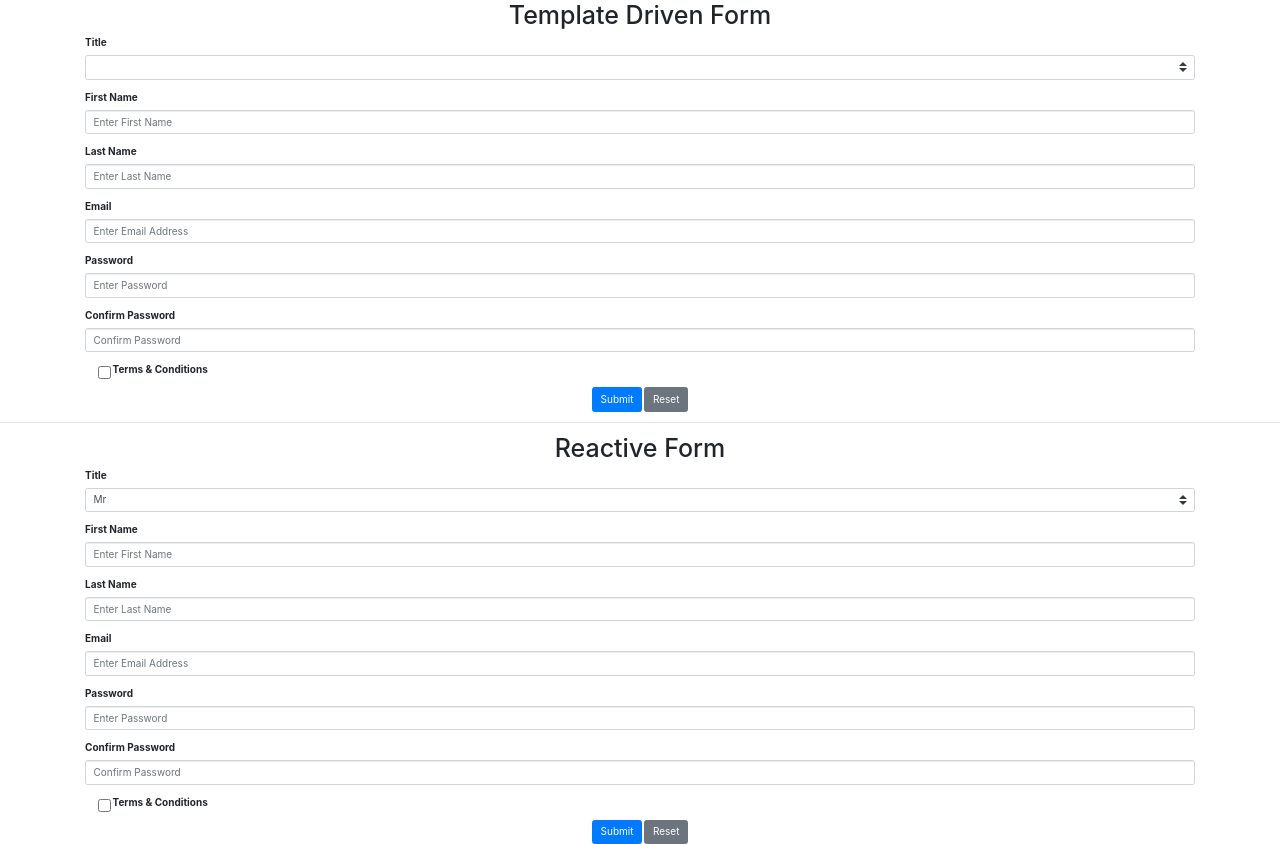
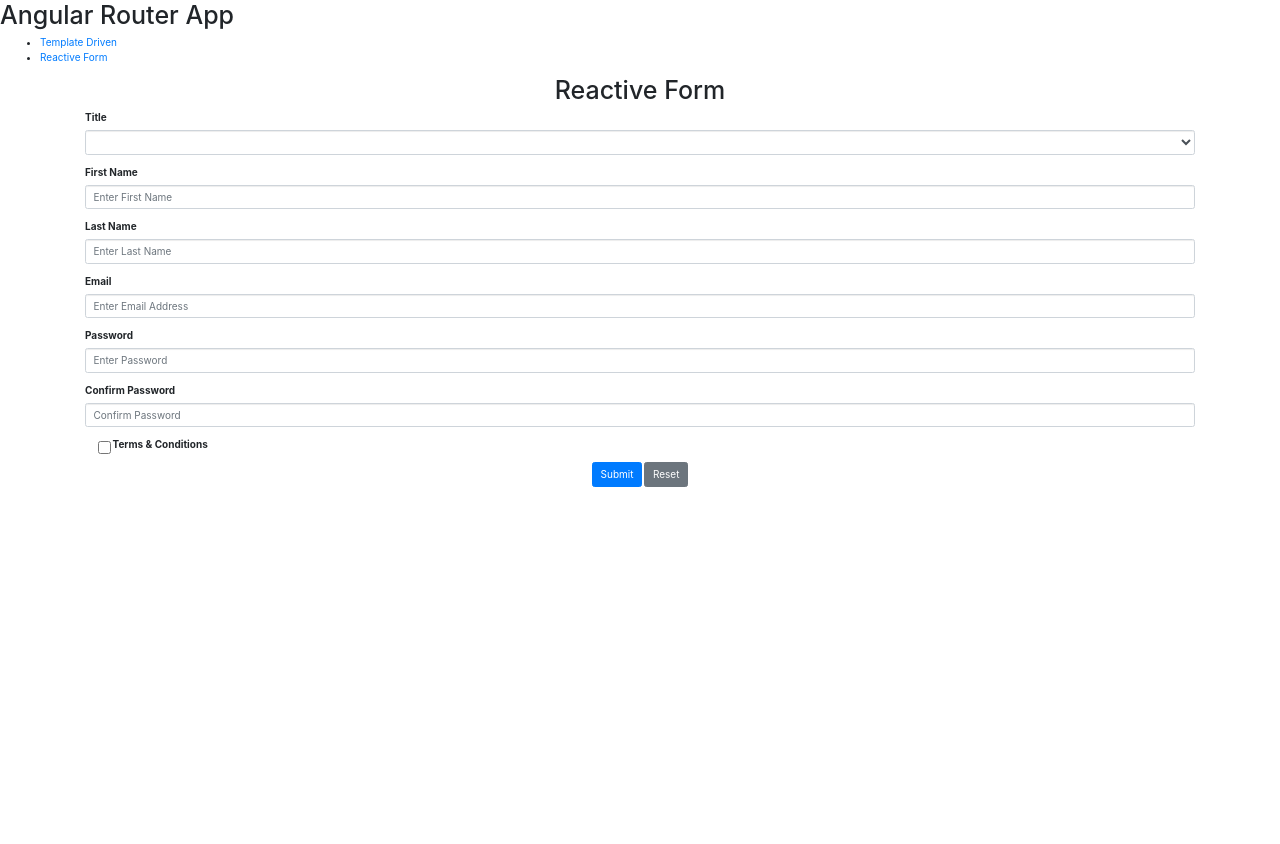
Before and after one commit to anburbala/Case04-AppValidation, an Angular app: page /reactiveform-component in a window 1280 px wide. Before the commit this address led to /. After the commit the page ends 800 px from the top, so only its background shows below. Built offline with nearby package versions, Linux system fonts and the light colour scheme.

Commit message:
MustMatch directives

```diff
--- a/src/app/app-routing.module.ts
+++ b/src/app/app-routing.module.ts
@@ -1,10 +1,17 @@
 import { NgModule } from '@angular/core';
 import { RouterModule, Routes } from '@angular/router';
+import { TemplatedrivenComponent } from './templatedriven/templatedriven.component';
+import { ReactiveformComponent } from './reactiveform/reactiveform.component';
 
-const routes: Routes = [];
+const routes: Routes = [
+  { path: 'templatedriven-component', component: TemplatedrivenComponent },
+  { path: 'reactiveform-component', component: ReactiveformComponent },
+];
 
 @NgModule({
   imports: [RouterModule.forRoot(routes)],
   exports: [RouterModule]
 })
-export class AppRoutingModule { }
+export class AppRoutingModule {
+
+ }
--- a/src/app/app.component.html
+++ b/src/app/app.component.html
@@ -0,0 +1,10 @@
+<h1>Angular Router App</h1>
+<!-- This nav gives you links to click, which tells the router which route to use (defined in the routes constant in  AppRoutingModule) -->
+<nav>
+  <ul>
+    <li><a routerLink="/templatedriven-component" routerLinkActive="active">Template Driven</a></li>
+    <li><a routerLink="/reactiveform-component" routerLinkActive="active">Reactive Form</a></li>
+  </ul>
+</nav>
+<!-- The routed views render in the <router-outlet>-->
+<router-outlet></router-outlet>
--- a/src/app/app.component.ts
+++ b/src/app/app.component.ts
@@ -2,7 +2,7 @@ import { Component } from '@angular/core';
 
 @Component({
   selector: 'app-root',
-  template: '<app-templatedriven></app-templatedriven>  <hr> <app-reactiveform></app-reactiveform>',
+  templateUrl:'./app.component.html',
   styleUrls: ['./app.component.css']
 })
 export class AppComponent {
--- a/src/app/reactiveform/reactiveform.component.html
+++ b/src/app/reactiveform/reactiveform.component.html
@@ -9,37 +9,37 @@
   </head>
   <body>
     <header style="text-align: center;"><h1>Reactive Form</h1></header>
-    <form [formGroup]="registerForm" (ngSubmit)="onSubmit()">
+    <form [formGroup]="registerForm" (ngSubmit)="onSubmit()" [mustMatch]="['password', 'cpassword']">
 
      <div class="container">
       <div class="form-group">
        <label>Title</label>
-       <select name="title" class="browser-default custom-select"  required>
+       <select formControlName="title" class="form-control" [ngClass]="{'is-invalid' : submitted && f.title.invalid}">
           <option value="1">Mr</option>
           <option value="2">Mrs</option>
           <option value="3">Miss</option>
        </select>
-          <!-- [ngClass]="{'is-invalid' : submitted && f.title.invalid}" <div *ngIf="submitted && f.firstName.invalid" class="invalid-feedback">
+           <div *ngIf="submitted && f.title.invalid" class="invalid-feedback">
             <div *ngIf="f.title.errors.required">Title is required</div>
-          </div> -->
+          </div>
       </div>
       <div class="form-group">
         <label for="firstname">First Name</label>
-        <input type="text" name="firstName" class="form-control" placeholder="Enter First Name"  [ngClass]="{ 'is-invalid': submitted && f.firstName.invalid }" >
+        <input formControlName="firstName" class="form-control" type="text" placeholder="Enter First Name"  [ngClass]="{ 'is-invalid': submitted && f.firstName.invalid }" >
         <div *ngIf="submitted && f.firstName.invalid" class="invalid-feedback">
               <div *ngIf="f.firstName.errors.required">First Name is required</div>
           </div>
       </div>
       <div class="form-group">
         <label for="lastName" >Last Name</label>
-        <input type="text" name="lastName" class="form-control" placeholder="Enter Last Name"  [ngClass]="{'is-invalid': submitted && f.lastName.invalid}" required>
+        <input formControlName="lastName"  type="text" class="form-control" placeholder="Enter Last Name"  [ngClass]="{'is-invalid': submitted && f.lastName.invalid}" required>
         <div *ngIf="submitted && f.lastName.invalid" class="invalid-feedback">
           <div *ngIf="f.lastName.errors.required">Last Name is required</div>
         </div>
       </div>
       <div class="form-group">
         <label for="email">Email</label>
-        <input type="Email" name="email" class="form-control" placeholder="Enter Email Address" [ngClass]="{'is-invalid' : submitted && f.email.invalid}">
+        <input type="Email" formControlName="email" class="form-control" placeholder="Enter Email Address" [ngClass]="{'is-invalid' : submitted && f.email.invalid}">
           <div *ngIf="submitted && f.email.invalid" class="invalid-feedback">
             <div *ngIf="f.email.errors.required">Email is required</div>
             <div *ngIf="f.email.errors.email">Email must be a valid Email</div>
@@ -47,24 +47,24 @@
       </div>
       <div class="form-group">
         <label for="password">Password</label>
-        <input type="password" name="password" class="form-control" placeholder="Enter Password" [ngClass]="{'is-invalid' : submitted && f.password.invalid}">
+        <input type="password" formControlName="password" class="form-control" placeholder="Enter Password" [ngClass]="{'is-invalid' : submitted && f.password.invalid}">
         <div *ngIf="submitted && f.password.invalid" class="invalid-feedback">
         <div *ngIf="f.password.errors.required">Password is required</div>
-          <div *ngIf="f.password.errors.minlength">Password must be at least 6 characters</div>
+          <div *ngIf="f.password.errors.minlength">Password must be at least 4 characters</div>
         </div>
      </div>
      <div class="form-group">
        <label for="cpassword">Confirm Password</label>
-       <input class="form-control" type="password" name="cpassword" placeholder="Confirm Password"  [ngClass]="{'is-invalid' : submitted && f.cpassword.invalid}" >
+       <input class="form-control" type="password" formControlName="cpassword" placeholder="Confirm Password"  [ngClass]="{'is-invalid' : submitted && f.cpassword.invalid}" >
        <div *ngIf="submitted && f.cpassword.invalid" class="invalid-feedback">
           <div *ngIf="f.cpassword.errors.required">Confirm Password is required</div>
           <div *ngIf="f.cpassword.errors.mustMatch">Passwords must match</div>
       </div>
      </div>
      <div class="form-group form-check">
-      <input type="checkbox" name="acceptTerms" id="acceptTerms" class="form-check-input"  [ngClass]="{ 'is-invalid': submitted && f.acceptTerms.invalid }">
-      <label for="acceptTerms" class="form-check-label" style="padding-left: 15px;">Terms & Conditions</label>
-      <div *ngIf="submitted && f.acceptTerms.invalid" class="invalid-feedback">Accept Ts & Cs is required</div>
+      <input type="checkbox" formControlName="acceptTermsR" id="acceptTermsR" class="form-check-input"  [ngClass]="{ 'is-invalid': submitted && f.acceptTermsR.invalid }">
+      <label for="acceptTermsR" class="form-check-label" style="padding-left: 15px;">Terms & Conditions</label>
+      <div *ngIf="submitted && f.acceptTermsR.invalid" class="invalid-feedback">Accept Ts & Cs is required</div>
      </div>
      <div class="text-center">
       <button class="btn btn-primary mr-1" type="submit">Submit</button>
--- a/src/app/reactiveform/reactiveform.component.ts
+++ b/src/app/reactiveform/reactiveform.component.ts
@@ -19,9 +19,9 @@ export class ReactiveformComponent implements OnInit {
       firstName: ['', Validators.required],
       lastName: ['', Validators.required],
       email: ['', [Validators.required, Validators.email]],
-      password: ['', [Validators.required, Validators.minLength(6)]],
+      password: ['', [Validators.required, Validators.minLength(4)]],
       cpassword: ['', Validators.required],
-      acceptTerms: [false, Validators.requiredTrue]
+      acceptTermsR: [false, Validators.requiredTrue]
   },
   {
       validator: MustMatch('password', 'confirmPassword')
```
